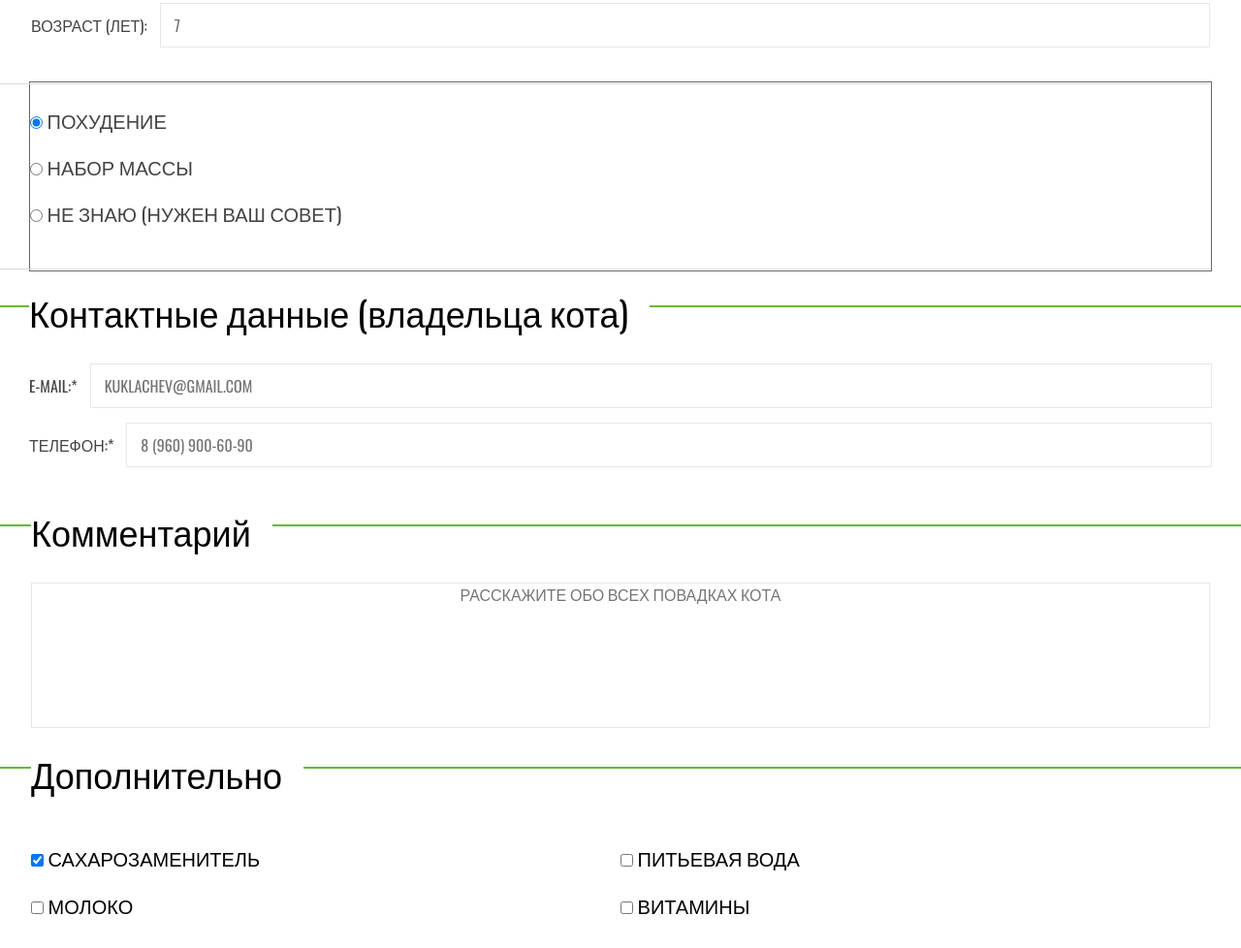
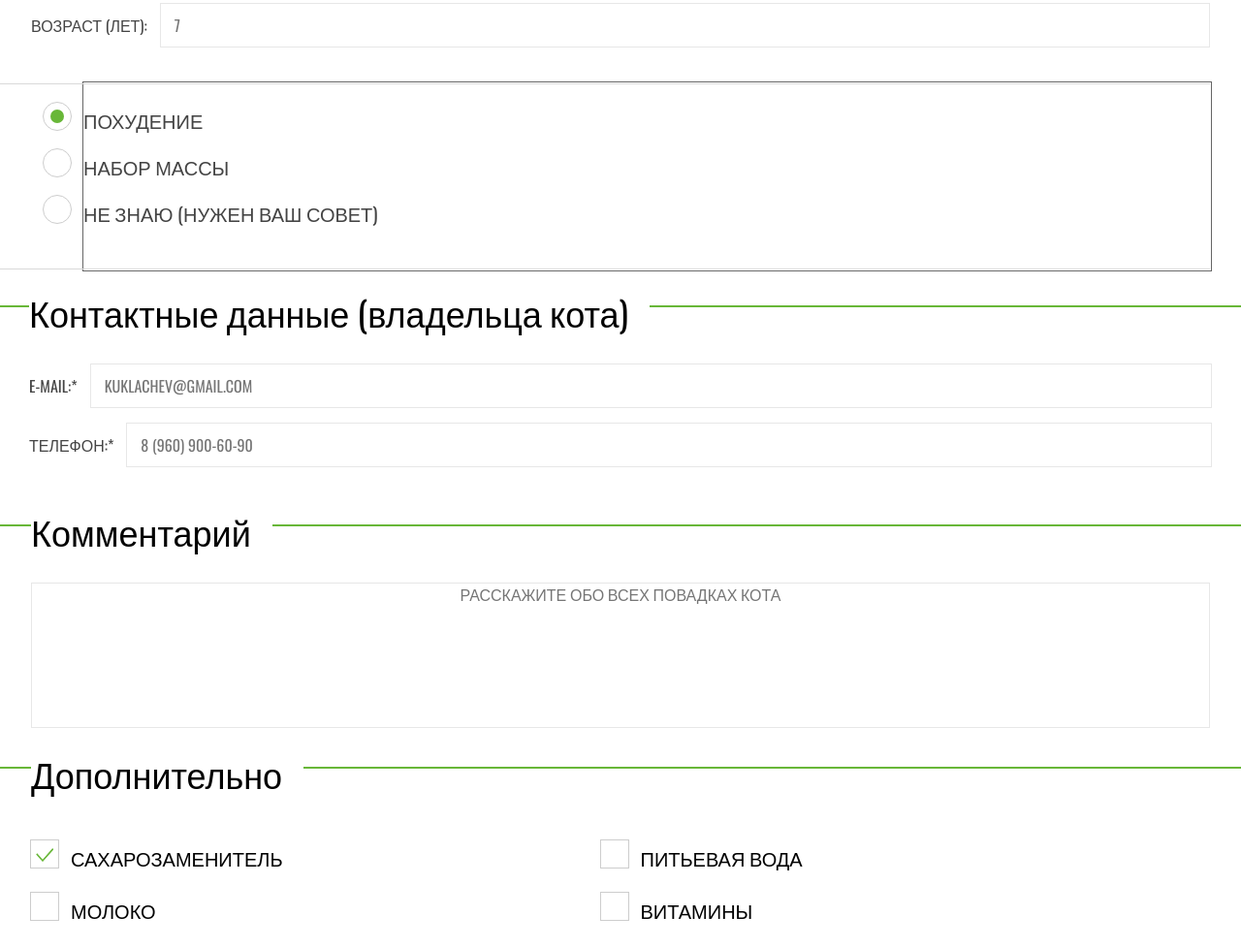
Before and after one commit to igor193php/1261731-cat-energy-22, a website: page source/form.html in a window 1280 px wide. Shown: the part 454-1432 px from the top of the page at 97% size. Drawn offline with nearby package versions, Linux system fonts and the light colour scheme; files that its build step writes are made by us from their sources.

Commit message:
сделаны стили чекбоксов

```diff
--- a/source/form.html
+++ b/source/form.html
@@ -77,16 +77,16 @@
         <fieldset class="form-item">
           <ul class="program-list">
             <li class="program-item">
-              <input class="program-item__checkbox" type="radio" name="program" value="slimming" id="filter-slimming"
+              <input class="program-item__checkbox visually-hidden" type="radio" name="program" value="slimming" id="filter-slimming"
                 checked>
               <label for="filter-slimming">Похудение</label>
             </li>
             <li class="program-item">
-              <input class="program-item__checkbox" type="radio" name="program" value="get_weight" id="filter-weight">
+              <input class="program-item__checkbox visually-hidden" type="radio" name="program" value="get_weight" id="filter-weight">
               <label for="filter-weight">Набор массы</label>
             </li>
             <li class="program-item">
-              <input class="program-item__checkbox" type="radio" name="program" value="other_program" id="filter-other">
+              <input class="program-item__checkbox visually-hidden" type="radio" name="program" value="other_program" id="filter-other">
               <label for="filter-other">Не знаю (Нужен ваш совет)</label>
             </li>
           </ul>
@@ -118,20 +118,20 @@
         <legend class="form-item__title">Дополнительно</legend>
         <ul class="additions-list">
           <li class="additions-item">
-            <input class="additions-item__checkbox" type="checkbox" name="additions" value="sweetener"
+            <input class="visually-hidden additions-item__checkbox" type="checkbox" name="additions" value="sweetener"
               id="filter-sweetener" checked>
             <label for="filter-sweetener">Сахарозаменитель</label>
           </li>
           <li class="additions-item">
-            <input class="additions-item__checkbox" type="checkbox" name="additions" value="water" id="filter-water">
+            <input class="additions-item__checkbox visually-hidden" type="checkbox" name="additions" value="water" id="filter-water">
             <label for="filter-water">Питьевая вода</label>
           </li>
           <li class="additions-item">
-            <input class="additions-item__checkbox" type="checkbox" name="additions" value="milk" id="filter-milk">
+            <input class="additions-item__checkbox visually-hidden" type="checkbox" name="additions" value="milk" id="filter-milk">
             <label for="filter-milk">Молоко</label>
           </li>
           <li class="additions-item">
-            <input class="additions-item__checkbox" type="checkbox" name="additions" value="vitamins"
+            <input class="additions-item__checkbox visually-hidden" type="checkbox" name="additions" value="vitamins"
               id="filter-vitamins">
             <label for="filter-vitamins">Витамины</label>
           </li>
@@ -145,7 +145,7 @@
     <section class="contacts">
       <h2 class="visually-hidden">Контактные данные</h2>
 
-      <div class="contacts__wrapper">
+      <div class="contacts__wrapper contacts__wrapper--form">
         <div class="contacts__info container">
           <p class="invitation-text">приглашаем
             к сотрудничеству дилеров!
--- a/source/sass/blocks/additions-item.scss
+++ b/source/sass/blocks/additions-item.scss
@@ -1,3 +1,34 @@
 .additions-item {
-  margin-bottom: 20px;
+  margin-bottom: 25px;
 }
+
+.additions-item__checkbox + label {
+  position: relative;
+  display: block;
+  cursor: pointer;
+  user-select: none;
+
+  &::before {
+    content: "";
+    position: absolute;
+    left: -42px;
+    top: -5px;
+    width: 30px;
+    height: 30px;
+    border: 1px solid $gray-640;
+  }
+}
+
+.additions-item__checkbox:checked + label {
+  &::after {
+    content: "";
+    position: absolute;
+    top: 4px;
+    left: -36px;
+    width: 18px;
+    height: 14px;
+    background-image: url("../img/icons/icon_checked.svg");
+    background-repeat: no-repeat;
+    background-position: 0 0;
+  }
+}
--- a/source/sass/blocks/additions-list.scss
+++ b/source/sass/blocks/additions-list.scss
@@ -8,6 +8,7 @@
   list-style: none;
   padding: 0;
   text-transform: uppercase;
+  margin-left: 41px;
 
   @media (min-width: $tablet-width) {
     font-size: 20px;
--- a/source/sass/blocks/contacts.scss
+++ b/source/sass/blocks/contacts.scss
@@ -37,6 +37,18 @@
   }
 }
 
+.contacts__wrapper--form {
+  background-color: $gray-900;
+}
+
 .contacts--form {
   background-color: $gray-900;
 }
+
+.contacts__address {
+  font-family: $font-family-arial;
+  font-size: 14px;
+  line-height: 20px;
+  font-style: normal;
+  font-weight: 400;
+}
--- /dev/null
+++ b/source/sass/blocks/filter-vitamins.scss
@@ -0,0 +1,3 @@
+.filter-vitamins {
+  margin-bottom: 41px;
+}
--- a/source/sass/blocks/form-item.scss
+++ b/source/sass/blocks/form-item.scss
@@ -27,17 +27,6 @@
   margin: 0 0 35px 0;
   display: inline-flex;
 
-  &::before {
-    top: 11px;
-    content: "";
-    height: 2px;
-    transform: translateX(-100%);
-    position: absolute;
-    background-color: $green-900;
-    width: 100vw;
-    left: 0;
-  }
-
   &::after {
     top: 11px;
     content: "";
@@ -52,6 +41,17 @@
   @media (min-width: $tablet-width) {
     font-size: 36px;
     line-height: 36px;
+
+    &::before {
+      top: 11px;
+      content: "";
+      height: 2px;
+      transform: translateX(-100%);
+      position: absolute;
+      background-color: $green-900;
+      width: 100vw;
+      left: 0;
+    }
   }
 }
 
--- a/source/sass/blocks/program-item.scss
+++ b/source/sass/blocks/program-item.scss
@@ -1,3 +1,34 @@
 .program-item {
   margin-bottom: 19px;
 }
+
+.program-item__checkbox + label {
+  position: relative;
+  display: block;
+  cursor: pointer;
+  user-select: none;
+
+  &::before {
+    content: "";
+    position: absolute;
+    left: -42px;
+    top: -5px;
+    width: 30px;
+    height: 30px;
+    border: 1px solid $gray-640;
+    border-radius: 50%;
+  }
+}
+
+.program-item__checkbox:checked + label {
+  &::after {
+    content: "";
+    position: absolute;
+    top: 3px;
+    left: -34px;
+    width: 14px;
+    height: 14px;
+    background-color: $green-900;
+    border-radius: 50%;
+  }
+}
--- a/source/sass/blocks/program-list.scss
+++ b/source/sass/blocks/program-list.scss
@@ -4,6 +4,7 @@
   margin: 0;
   padding: 25px 0 25px 0;
   position: relative;
+  margin-left: 55px;
 
   &::before {
     top: 1px;
--- a/source/sass/style.scss
+++ b/source/sass/style.scss
@@ -47,6 +47,7 @@
 @import "blocks/program-item.scss";
 @import "blocks/contact-info.scss";
 @import "blocks/additions-item.scss";
+@import "blocks/filter-vitamins.scss";
 
 //catalog
 @import "blocks/goods-item.scss";
```
Also changed, not shown: source/img/icons/icon_checked.svg (added), source/img/map.jpg.
